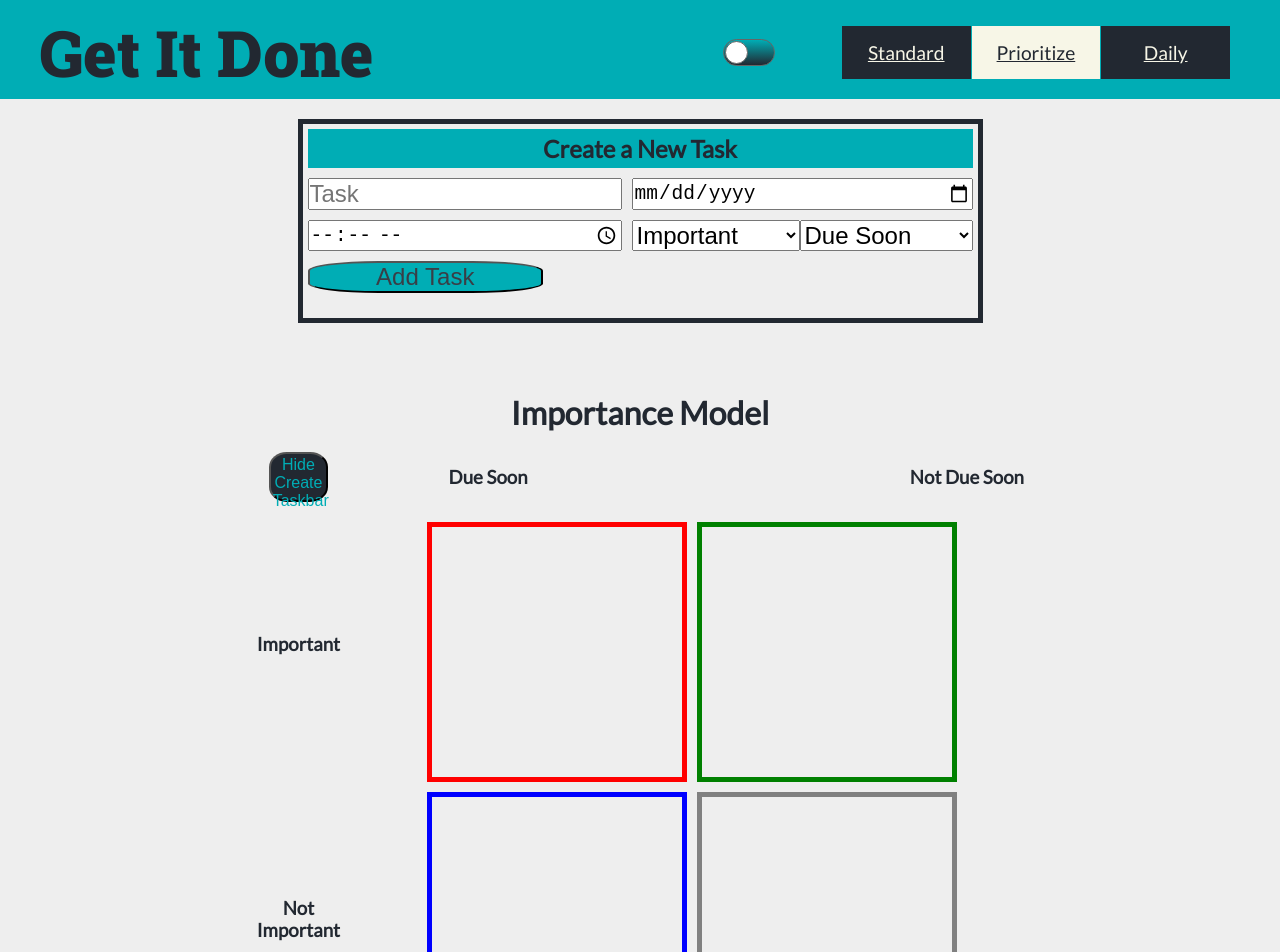
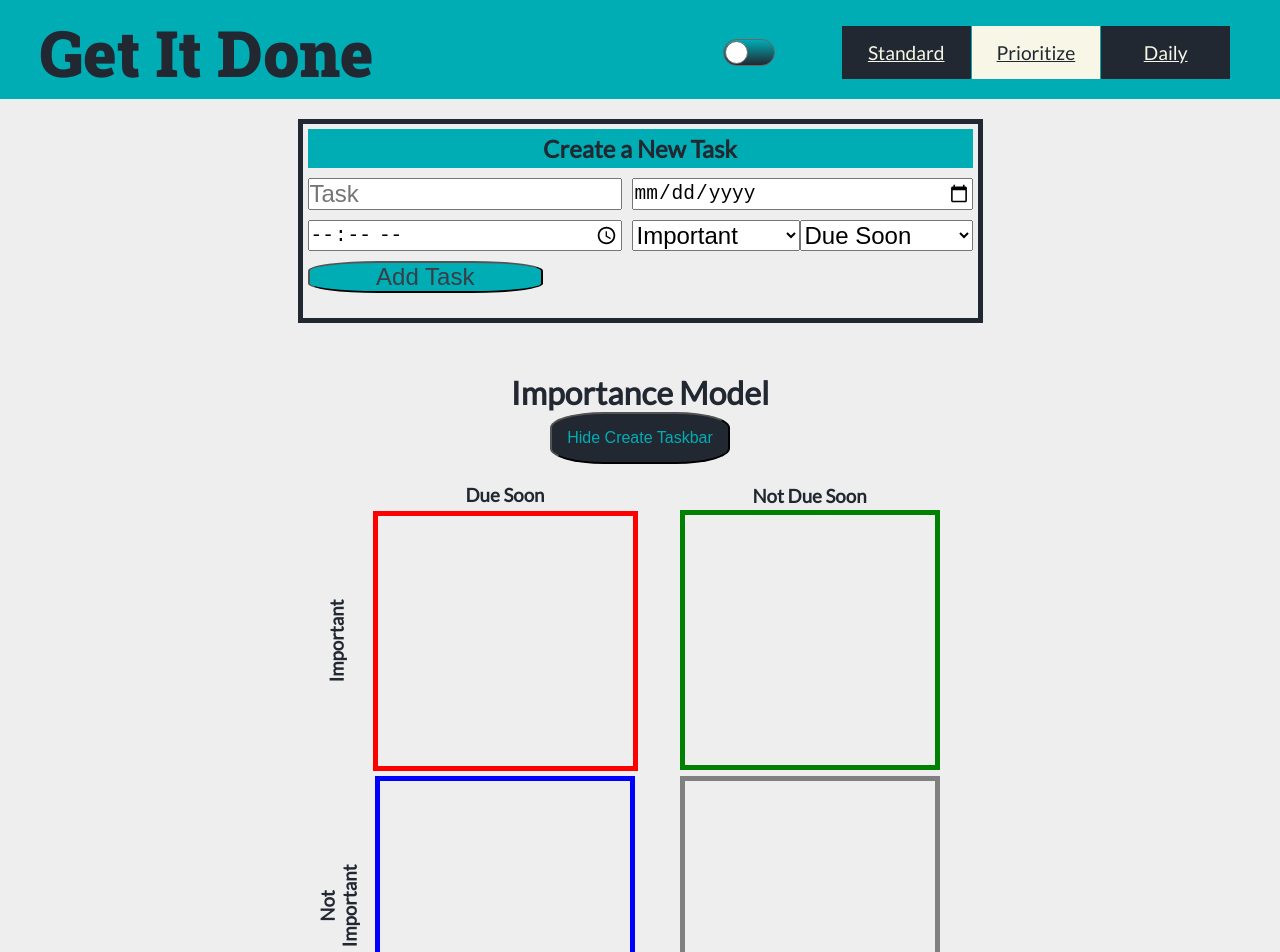
Before and after one commit to ejoc1103/get-it-done, a React (Create React App) app in the folder get-it-done/: page /prioritize in a window 1280 px wide. Shown: the top 952 px of the page. Built offline with nearby package versions, Linux system fonts and the light colour scheme.

Commit message:
Fixed some css issues on priority page

```diff
--- a/get-it-done/src/Components/App.js
+++ b/get-it-done/src/Components/App.js
@@ -58,20 +58,16 @@ const NavStyled = styled.nav`
 const MainDivStyled = styled.div`
   display: grid;
   grid-gap: 50px;
-  grid-template-rows: auto auto auto;
 `;
 
 const MainTopStyled = styled.div`
   display: grid;
   grid-gap: 20px;
-  grid-template-rows: auto 1fr auto;
 `;
 
 const ListStyled = styled.ul`
   display: grid;
-
   width: 100%;
-
   grid-template-columns: 1fr 1fr 1fr;
   gap: 20px;
   padding-right: 20px;
--- a/get-it-done/src/Components/mainPages/Daily.js
+++ b/get-it-done/src/Components/mainPages/Daily.js
@@ -1,10 +1,10 @@
-import React, { useState, useEffect } from "react";
-import EditTasks from "../utilities/EditTasks";
-import BasicListItem from "../utilities/BasicListItem";
-import onCheck from "../helpers/onCheck";
-import onDelete from "../helpers/onDelete";
-import onEdit from "../helpers/onEdit";
-import styled from "styled-components";
+import React, { useState, useEffect } from 'react';
+import EditTasks from '../utilities/EditTasks';
+import BasicListItem from '../utilities/BasicListItem';
+import onCheck from '../helpers/onCheck';
+import onDelete from '../helpers/onDelete';
+import onEdit from '../helpers/onEdit';
+import styled from 'styled-components';
 //Styles for Day Planner Page
 
 const DailyPageStyled = styled.div`
@@ -91,14 +91,12 @@ const LeftOversStyled = styled.div`
 `;
 
 const ShowTaskStyled = styled.button`
-  width: 70%;
-  height: 50px;
   background-color: ${({ theme }) => theme.secondaryColor};
   color: ${({ theme }) => theme.primaryColor};
   font-size: 1em;
   justify-self: center;
   border-radius: 30%;
-  padding: 2px;
+  padding: 15px;
 `;
 
 const Daily = ({
@@ -125,8 +123,8 @@ const Daily = ({
   let handleSubmit = e => {
     e.preventDefault();
     let { startNum, endNum, startAm, endAm } = scheduleStartEnd;
-    if (startNum === "" || endNum === "" || startAm === "" || endAm === "") {
-      alert("Please fill out all fields before submitting");
+    if (startNum === '' || endNum === '' || startAm === '' || endAm === '') {
+      alert('Please fill out all fields before submitting');
       return;
     }
     startNum = parseInt(startNum);
@@ -134,18 +132,18 @@ const Daily = ({
 
     let tempArr = [];
     //Logic for making sure am and pm are set properly array goes from 1 - 24
-    if (startAm === "pm" && startNum !== 12) {
+    if (startAm === 'pm' && startNum !== 12) {
       startNum = startNum + 12;
     }
-    if (endAm === "pm" && endNum !== 12) {
+    if (endAm === 'pm' && endNum !== 12) {
       endNum = endNum + 12;
     }
 
-    if (endNum === 12 && endAm === "am") {
+    if (endNum === 12 && endAm === 'am') {
       endNum = 24;
     }
 
-    if (startNum === 12 && startAm === "am") {
+    if (startNum === 12 && startAm === 'am') {
       startNum = 24;
     }
     //first for loop works for most users average day
@@ -166,10 +164,10 @@ const Daily = ({
     setTimes(tempArr);
     setDayToggle(false);
     setScheduleStartEnd({
-      startNum: "",
-      startAm: "am",
-      endNum: "",
-      endAm: "am",
+      startNum: '',
+      startAm: 'am',
+      endNum: '',
+      endAm: 'am',
     });
   };
 
@@ -197,7 +195,7 @@ const Daily = ({
     }
 
     let temp = daily.filter(({ time, am }) => {
-      if (am === "pm" && time !== 12) {
+      if (am === 'pm' && time !== 12) {
         time = parseInt(time) + 12;
       } else {
         parseInt(time);
@@ -219,7 +217,7 @@ const Daily = ({
               setShowTaskbar(prevState => !prevState);
             }}
           >
-            {showTaskbar ? "Hide Create Taskbar" : "Create a New Task"}
+            {showTaskbar ? 'Hide Create Taskbar' : 'Create a New Task'}
           </ShowTaskStyled>
         )}
       </div>
@@ -228,30 +226,30 @@ const Daily = ({
           <h2>Set Hours For Your Day</h2>
           <div>
             <input
-              type="number"
-              name="startNum"
+              type='number'
+              name='startNum'
               onChange={handleChange}
-              placeholder="Start"
-              min="1"
-              max="12"
+              placeholder='Start'
+              min='1'
+              max='12'
             />
-            <select name="startAm" onChange={handleChange} id="start">
-              <option value="am">AM</option>
-              <option value="pm">PM</option>
+            <select name='startAm' onChange={handleChange} id='start'>
+              <option value='am'>AM</option>
+              <option value='pm'>PM</option>
             </select>
             <input
-              type="number"
-              name="endNum"
+              type='number'
+              name='endNum'
               onChange={handleChange}
-              placeholder="End"
-              min="1"
-              max="12"
+              placeholder='End'
+              min='1'
+              max='12'
             />
-            <select name="endAm" onChange={handleChange} id="end">
-              <option value="am">AM</option>
-              <option value="pm">PM</option>
+            <select name='endAm' onChange={handleChange} id='end'>
+              <option value='am'>AM</option>
+              <option value='pm'>PM</option>
             </select>
-            <SubmitStyled type="submit" />
+            <SubmitStyled type='submit' />
             {editTimes ? (
               <CancelButtonStyled onClick={() => setDayToggle(!dayToggle)}>
                 Cancel
@@ -261,7 +259,7 @@ const Daily = ({
         </DaySetterStyled>
       ) : (
         <ChangeTimesStyled onSubmit={revealScheduleMaker}>
-          <button type="submit">Change Times</button>
+          <button type='submit'>Change Times</button>
         </ChangeTimesStyled>
       )}
       <div>
@@ -313,17 +311,17 @@ const Daily = ({
             : null}
         </LeftOversStyled>
         {times.map((num, index) => {
-          let amSched = "";
+          let amSched = '';
           if (num < 12 || num === 24) {
             if (num === 24) {
               num = num - 12;
             }
-            amSched = "am";
+            amSched = 'am';
           } else if (num === 12) {
-            amSched = "pm";
+            amSched = 'pm';
           } else {
             num = num - 12;
-            amSched = "pm";
+            amSched = 'pm';
           }
 
           let timeslot = daily.filter(task => {
@@ -348,7 +346,7 @@ const Daily = ({
           return (
             <DailyScheduleStyled key={index}>
               <div>
-                <h2>{num + " " + amSched}</h2>;
+                <h2>{num + ' ' + amSched}</h2>;
               </div>
               <HourBlockStyled>
                 {timeslot.map(
--- a/get-it-done/src/Components/mainPages/Prioritize.js
+++ b/get-it-done/src/Components/mainPages/Prioritize.js
@@ -1,12 +1,12 @@
-import React, { useEffect, useState } from "react";
-import EditTasks from "../utilities/EditTasks";
-import BasicListItem from "../utilities/BasicListItem";
-import { useLocation } from "react-router-dom";
-import timeConverter from "../utilities/timeConverter";
-import onCheck from "../helpers/onCheck";
-import onDelete from "../helpers/onDelete";
-import onEdit from "../helpers/onEdit";
-import styled from "styled-components";
+import React, { useEffect, useState } from 'react';
+import EditTasks from '../utilities/EditTasks';
+import BasicListItem from '../utilities/BasicListItem';
+import { useLocation } from 'react-router-dom';
+import timeConverter from '../utilities/timeConverter';
+import onCheck from '../helpers/onCheck';
+import onDelete from '../helpers/onDelete';
+import onEdit from '../helpers/onEdit';
+import styled from 'styled-components';
 
 const PriorityMainStyled = styled.div`
   display: grid;
@@ -21,12 +21,11 @@ const PriorityPageStyled = styled.div`
   padding: 0;
   gap: 20px;
   grid-template-areas:
-    "header   header   header header"
-    ".      subhead1  . subhead2"
-    "subhead3 content content content"
-    "subhead4 content content content";
+    "header header header header"
+    "content content  content content"
+    "content content content content"
+    "content content content content";
 
-  grid-template-columns: 2fr 6fr 6fr;
   justify-items: center;
   align-items: center;
 
@@ -37,43 +36,14 @@ const PriorityPageStyled = styled.div`
     "content"
 `;
 
-const PriorityHeaderStyled = styled.h1`
+const SubHeaderContainer = styled.div`
   grid-area: header;
-  text-align: center;
-  @media (max-width: 805px) {
-    display: none;
-  }
+  display: grid;
+  justify-items: center;
 `;
 
-const SubHead1Styled = styled.h3`
-  grid-area: subhead1;
+const PriorityHeaderStyled = styled.h1`
   text-align: center;
-  @media (max-width: 805px) {
-    display: none;
-  }
-`;
-
-const SubHead2Styled = styled.h3`
-  grid-area: subhead2;
-  text-align: center;
-  @media (max-width: 805px) {
-    display: none;
-  }
-`;
-
-const SubHead3Styled = styled.h3`
-  grid-area: subhead3;
-  text-align: center;
-  align-self: center;
-  @media (max-width: 805px) {
-    display: none;
-  }
-`;
-
-const SubHead4Styled = styled.h3`
-  grid-area: subhead4;
-  text-align: center;
-  align-self: center;
   @media (max-width: 805px) {
     display: none;
   }
@@ -81,22 +51,24 @@ const SubHead4Styled = styled.h3`
 
 const PriorityModelStyled = styled.div`
   display: grid;
-  gap: 10px;
+  gap: 5px;
   grid-area: content;
+  grid-template-columns: 1fr 1fr;
   grid-template-areas:
-    "list1 list2"
-    "list3 list4";
-  justify-content: center;
+    'list1 list2'
+    'list3 list4';
+  justify-items: center;
   @media (max-width: 805px) {
+    grid-template-columns: 1fr;
     grid-template-areas:
-      "subhead1"
-      "list1"
-      "subhead2"
-      "list2"
-      "subhead3"
-      "list3"
-      "subhead4"
-      "list4";
+      'subhead1'
+      'list1'
+      'subhead2'
+      'list2'
+      'subhead3'
+      'list3'
+      'subhead4'
+      'list4';
   }
 `;
 
@@ -133,53 +105,135 @@ const SmallScreenSubhead4 = styled.h2`
   }
 `;
 
+const ImportantDueSoonContainerStyled = styled.div`
+  display: grid;
+  grid-template-columns: 4rem minmax(250px, 1fr);
+  gap: 5px;
+  grid-area: list1;
+  justify-items: center;
+  align-items: center;
+  grid-template-areas:
+    '. header'
+    '. content'
+    'header2 content'
+    '. content';
+  @media (max-width: 805px) {
+    grid-template-columns: 1fr;
+  }
+`;
+const ImportantNotSoonContainerStyled = styled.div`
+  display: grid;
+  grid-template-columns: 1fr;
+  grid-area: list2;
+  justify-items: center;
+  align-items: center;
+`;
+const NotImportantSoonContainerStyled = styled.div`
+  display: grid;
+  grid-template-columns: 4rem minmax(250px, 1fr);
+  gap: 5px;
+  grid-area: list3;
+  justify-items: center;
+  align-items: center;
+  grid-template-areas:
+    '. content'
+    'header content'
+    '. content';
+  @media (max-width: 805px) {
+    grid-template-columns: 1fr;
+  }
+`;
+
+const SubHead1Styled = styled.h3`
+  grid-area: header;
+  text-align: center;
+  @media (max-width: 805px) {
+    display: none;
+  }
+`;
+
+const SubHead2Styled = styled.h3`
+  text-align: center;
+  @media (max-width: 805px) {
+    display: none;
+  }
+`;
+
+const SubHead3Styled = styled.h3`
+  grid-area: header2;
+  transform: rotate(-90deg);
+  @media (max-width: 805px) {
+    display: none;
+  }
+`;
+
+const SubHead4Styled = styled.h3`
+  grid-area: header;
+  text-align: center;
+  transform: rotate(-90deg);
+  @media (max-width: 805px) {
+    display: none;
+  }
+`;
+
 const ImportantSoonStyled = styled.ul`
   display: grid;
+  grid-template-columns: auto 0.5fr;
+  padding-left: 5px;
   border: 5px solid red;
-  grid-area: list1;
   min-width: 250px;
   min-height: 250px;
   justify-self: center;
+  grid-area: content;
+  @media (max-width: 805px) {
+    grid-template-columns: 1fr;
+  }
 `;
 
 const ImportantNotSoonStyled = styled.ul`
   display: grid;
   border: 5px solid green;
-  grid-area: list2;
   min-width: 250px;
   min-height: 250px;
   grid-template-columns: 1fr;
   justify-self: center;
+  @media (max-width: 805px) {
+    grid-template-columns: 1fr;
+  }
 `;
 
 const NotImportantSoon = styled.ul`
   display: grid;
   border: 5px solid blue;
-  grid-area: list3;
   min-width: 250px;
   min-height: 250px;
   grid-template-columns: 10px 1fr;
   justify-self: center;
+  grid-area: content;
+  @media (max-width: 805px) {
+    grid-template-columns: 1fr;
+  }
 `;
 
 const NotImportantNotSoon = styled.ul`
   display: grid;
   border: 5px solid gray;
-  grid-area: list4;
   min-width: 250px;
   min-height: 250px;
   justify-self: center;
+  grid-area: list4;
+  @media (max-width: 805px) {
+    grid-template-columns: 1fr;
+  }
 `;
 
 const ShowTaskStyled = styled.button`
-  width: 70%;
-  height: 50px;
   background-color: ${({ theme }) => theme.secondaryColor};
   color: ${({ theme }) => theme.primaryColor};
   font-size: 1em;
   justify-self: center;
   border-radius: 30%;
-  padding: 2px;
+  padding: 15px;
 `;
 
 const Prioritize = ({
@@ -197,19 +251,19 @@ const Prioritize = ({
   const [nimns, setNimns] = useState([]);
   useEffect(() => {
     let importantSoon = priority.filter(item => {
-      return item.important === "important" && item.due === "due soon";
+      return item.important === 'important' && item.due === 'due soon';
     });
 
     let importantNotSoon = priority.filter(item => {
-      return item.important === "important" && item.due === "not due soon";
+      return item.important === 'important' && item.due === 'not due soon';
     });
 
     let notImportantSoon = priority.filter(item => {
-      return item.important === "not important" && item.due === "due soon";
+      return item.important === 'not important' && item.due === 'due soon';
     });
 
     let notImportantNotSoon = priority.filter(item => {
-      return item.important === "not important" && item.due === "not due soon";
+      return item.important === 'not important' && item.due === 'not due soon';
     });
 
     setIms(importantSoon);
@@ -224,31 +278,33 @@ const Prioritize = ({
     <PriorityMainStyled>
       <div></div>
       <PriorityPageStyled>
+        <SubHeaderContainer>
           <PriorityHeaderStyled>Importance Model</PriorityHeaderStyled>
           <ShowTaskStyled
             onClick={() => {
               setShowTaskbar(prevState => !prevState);
             }}
           >
-          {showTaskbar ? "Hide Create Taskbar" : "Create a New Task"}
+            {showTaskbar ? 'Hide Create Taskbar' : 'Create a New Task'}
           </ShowTaskStyled>
+        </SubHeaderContainer>
 
-        <SubHead1Styled>Due Soon</SubHead1Styled>
-        <SubHead2Styled>Not Due Soon</SubHead2Styled>
-        <SubHead3Styled>Important</SubHead3Styled>
-        <SubHead4Styled>Not Important</SubHead4Styled>
         <PriorityModelStyled>
           <SmallScreenSubhead1>Important Due Soon</SmallScreenSubhead1>
+          <ImportantDueSoonContainerStyled>
+            <SubHead1Styled>Due Soon</SubHead1Styled>
+
+            <SubHead3Styled>Important</SubHead3Styled>
+
             <ImportantSoonStyled>
-            <div>
               {ims.map(
                 (
                   { id, task, date, time, checked, toggle, important, due },
                   index
                 ) => {
-                  let timeValue = "";
+                  let timeValue = '';
 
-                  if (time !== "") {
+                  if (time !== '') {
                     timeValue = timeConverter(time);
                   }
 
@@ -284,9 +340,11 @@ const Prioritize = ({
                   );
                 }
               )}
-            </div>
             </ImportantSoonStyled>
+          </ImportantDueSoonContainerStyled>
           <SmallScreenSubhead2>Important Not Due Soon</SmallScreenSubhead2>
+          <ImportantNotSoonContainerStyled>
+            <SubHead2Styled>Not Due Soon</SubHead2Styled>
             <ImportantNotSoonStyled>
               {imns.map(
                 (
@@ -328,7 +386,10 @@ const Prioritize = ({
                 }
               )}
             </ImportantNotSoonStyled>
+          </ImportantNotSoonContainerStyled>
           <SmallScreenSubhead3>Not Important Soon</SmallScreenSubhead3>
+          <NotImportantSoonContainerStyled>
+            <SubHead4Styled>Not Important</SubHead4Styled>
             <NotImportantSoon>
               {nims.map(
                 (
@@ -369,7 +430,9 @@ const Prioritize = ({
                 }
               )}
             </NotImportantSoon>
+          </NotImportantSoonContainerStyled>
           <SmallScreenSubhead4>Not Important Not Due Soon</SmallScreenSubhead4>
+
           <NotImportantNotSoon>
             {nimns.map(
               (
--- a/get-it-done/src/Components/mainPages/Standard.js
+++ b/get-it-done/src/Components/mainPages/Standard.js
@@ -1,20 +1,16 @@
-import React from "react";
-import EditTasks from "../utilities/EditTasks";
-import timeConverter from "../utilities/timeConverter";
-import onCheck from "../helpers/onCheck";
-import BasicListItem from "../utilities/BasicListItem";
-import onDelete from "../helpers/onDelete";
-import onEdit from "../helpers/onEdit";
-import styled from "styled-components";
+import React from 'react';
+import EditTasks from '../utilities/EditTasks';
+import timeConverter from '../utilities/timeConverter';
+import onCheck from '../helpers/onCheck';
+import BasicListItem from '../utilities/BasicListItem';
+import onDelete from '../helpers/onDelete';
+import onEdit from '../helpers/onEdit';
+import styled from 'styled-components';
 //styling for standard page
 const StandardListStyled = styled.div`
   display: grid;
-  min-height: 200px;
   background-color: #f5f5f5;
-  margin: 0 auto;
   padding: 0;
-
-  margin-top: ${({ margin }) => (margin ? "none" : "12%")};
 
   > ul {
     color: #555;
@@ -28,26 +24,14 @@ const StandardListStyled = styled.div`
       text-align: center;
     }
   }
-
-  @media (max-width: 900px) {
-    margin-top: ${({ margin }) => (margin ? "none" : "18%")};
-  }
-  @media (max-width: 730px) {
-    margin-top: ${({ margin }) => (margin ? "none" : "25%")};
-  }
-  @media (max-width: 500px) {
-    margin-top: ${({ margin }) => (margin ? "none" : "60%")};
-  }
 `;
 const ShowTaskStyled = styled.button`
-  width: 70%;
-  height: 50px;
-  background-color: ${({ theme }) => theme.secondaryColor};;
+  background-color: ${({ theme }) => theme.secondaryColor};
   color: ${({ theme }) => theme.primaryColor};
   font-size: 1em;
   justify-self: center;
   border-radius: 30%;
-  padding: 2px;
+  padding: 15px;
 `;
 //Receives lists and item creation functions from main state through App.js
 const Standard = ({
@@ -66,18 +50,18 @@ const Standard = ({
             setShowTaskbar(prevState => !prevState);
           }}
         >
-          {showTaskbar ? "Hide Create Taskbar" : "Create a New Task"}
+          {showTaskbar ? 'Hide Create Taskbar' : 'Create a New Task'}
         </ShowTaskStyled>
       </div>
       <div>
         {/* maps over the array that makes up the standard list to show the items on the page */}
         {standard.map(
           ({ id, task, date, time, color, checked, toggle }, index) => {
-            let standardTime = "";
+            let standardTime = '';
 
             /* timeConverter takes the time which is given in milary style through javascript and makes it standard */
 
-            if (time !== "") {
+            if (time !== '') {
               standardTime = timeConverter(time);
             }
 
```
Also changed, not shown: get-it-done/src/Components/utilities/CreateTask.js (+0 -10 lines). Lines whose indentation alone changed are shown as unchanged.
